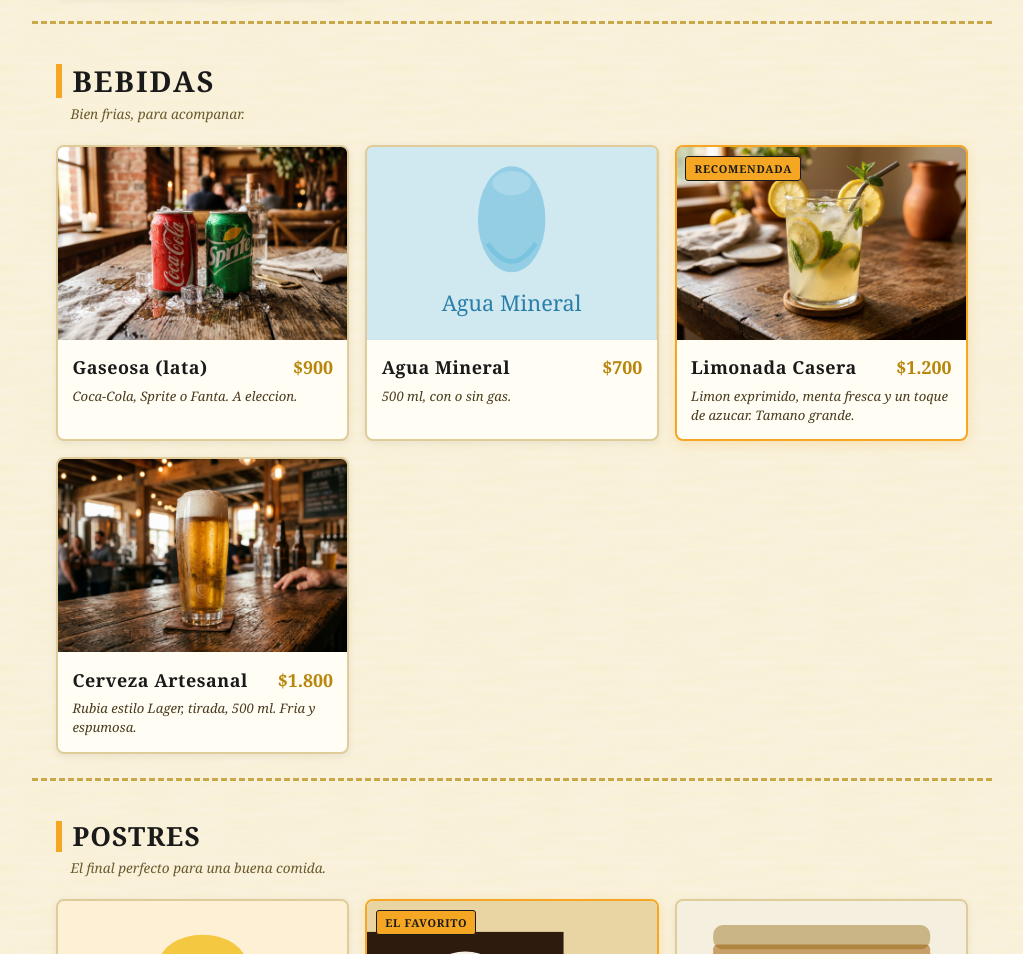
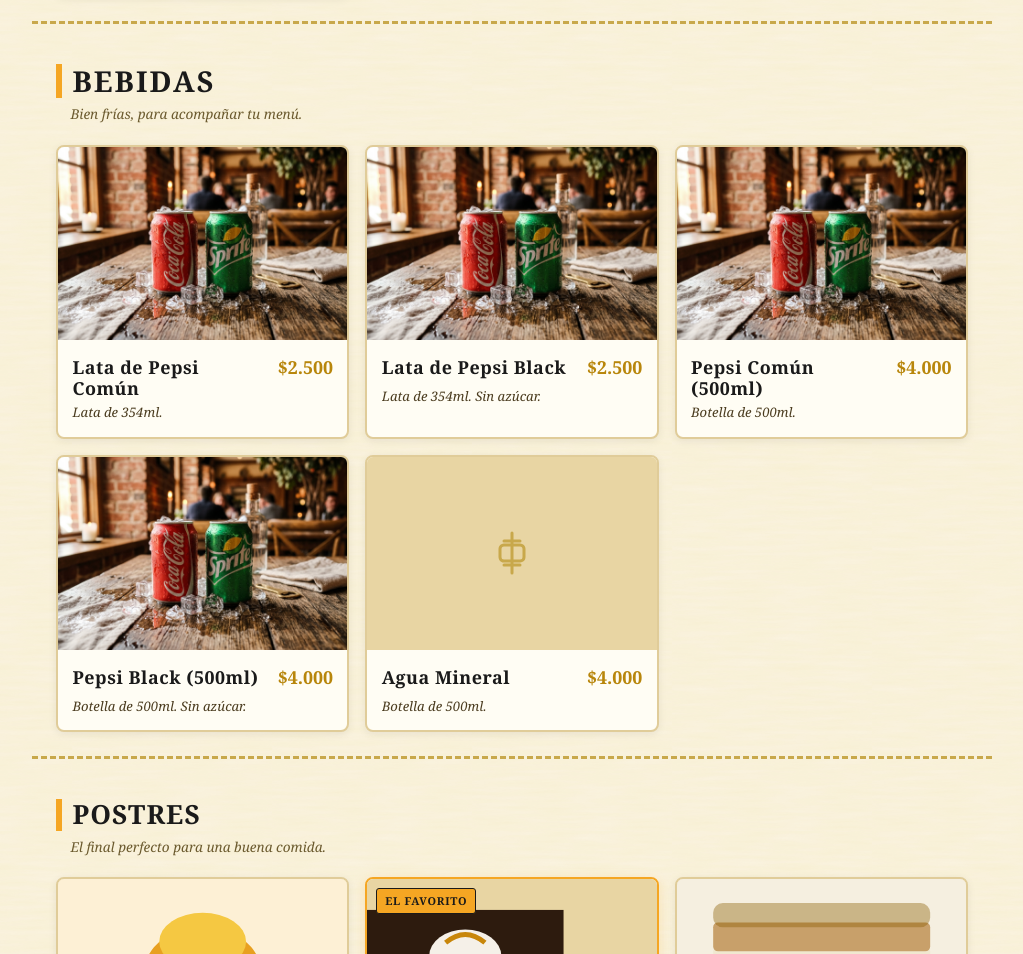
Before and after one commit to lorenzopalena1806/pagina-container-de-enzo, a plain HTML site: page index.html in a window 1280 px wide. Shown: the part 1769-2723 px from the top of the page, without its empty margins (128-1151 px from the left). Drawn offline with Linux system fonts and the light colour scheme.

Commit message:
feat: actualizar seccion bebidas con items reales (pepsi latas y botellas, agua) y sus precios

```diff
--- a/index.html
+++ b/index.html
@@ -222,69 +222,81 @@
     </section>
 
     <!-- BEBIDAS -->
-    <section class="menu-section" id="bebidas"><!-- font: Yanone Kaffeesatz -->
+    <section class="menu-section" id="bebidas">
+<!-- font: Yanone Kaffeesatz -->
       <div class="section-header">
         <h2 class="section-title">Bebidas</h2>
-        <p class="section-desc">Bien frias, para acompanar.</p>
+        <p class="section-desc">Bien frías, para acompañar tu menú.</p>
       </div>
       <ul class="card-grid">
 
         <li class="product-card">
           <div class="card-img-wrap">
-            <img src="img/gaseosa.jpg" alt="Gaseosa en lata" class="card-img" loading="lazy" width="600" height="400" />
+            <img src="img/gaseosa.jpg" alt="Lata de Pepsi común" class="card-img" loading="lazy" width="600" height="400" />
           </div>
           <div class="card-body">
             <div class="card-header-row">
-              <h3 class="card-name">Gaseosa (lata)</h3>
-              <span class="card-price">$900</span>
+              <h3 class="card-name">Lata de Pepsi Común</h3>
+              <span class="card-price">$2.500</span>
             </div>
-            <p class="card-desc">Coca-Cola, Sprite o Fanta. A eleccion.</p>
+            <p class="card-desc">Lata de 354ml.</p>
           </div>
         </li>
 
         <li class="product-card">
-          <div class="card-img-wrap placeholder-img" aria-label="Agua Mineral">
-            <svg viewBox="0 0 120 80" xmlns="http://www.w3.org/2000/svg">
-              <rect width="120" height="80" fill="#d0e8f0"/>
-              <ellipse cx="60" cy="30" rx="14" ry="22" fill="#7ac4e0" opacity="0.7"/>
-              <ellipse cx="60" cy="15" rx="8" ry="5" fill="#a8d8ea"/>
-              <path d="M50 40 Q60 55 70 40" stroke="#7ac4e0" stroke-width="2" fill="none"/>
-              <text x="60" y="68" text-anchor="middle" font-size="9" fill="#2a7fa8" font-family="Georgia,serif">Agua Mineral</text>
+          <div class="card-img-wrap">
+            <img src="img/gaseosa.jpg" alt="Lata de Pepsi Black" class="card-img" loading="lazy" width="600" height="400" />
+          </div>
+          <div class="card-body">
+            <div class="card-header-row">
+              <h3 class="card-name">Lata de Pepsi Black</h3>
+              <span class="card-price">$2.500</span>
+            </div>
+            <p class="card-desc">Lata de 354ml. Sin azúcar.</p>
+          </div>
+        </li>
+
+        <li class="product-card">
+          <div class="card-img-wrap">
+            <img src="img/gaseosa.jpg" alt="Pepsi Común 500ml" class="card-img" loading="lazy" width="600" height="400" />
+          </div>
+          <div class="card-body">
+            <div class="card-header-row">
+              <h3 class="card-name">Pepsi Común (500ml)</h3>
+              <span class="card-price">$4.000</span>
+            </div>
+            <p class="card-desc">Botella de 500ml.</p>
+          </div>
+        </li>
+
+        <li class="product-card">
+          <div class="card-img-wrap">
+            <img src="img/gaseosa.jpg" alt="Pepsi Black 500ml" class="card-img" loading="lazy" width="600" height="400" />
+          </div>
+          <div class="card-body">
+            <div class="card-header-row">
+              <h3 class="card-name">Pepsi Black (500ml)</h3>
+              <span class="card-price">$4.000</span>
+            </div>
+            <p class="card-desc">Botella de 500ml. Sin azúcar.</p>
+          </div>
+        </li>
+
+        <li class="product-card">
+          <div class="card-img-wrap placeholder-img">
+            <svg viewBox="0 0 24 24" fill="none" stroke="#c8a84b" stroke-width="1.5" stroke-linecap="round" stroke-linejoin="round" style="width: 48px; height: 48px;">
+              <path d="M12 2v20"></path>
+              <path d="M8 6h8"></path>
+              <path d="M8 18h8"></path>
+              <path d="M6 10c0-2 2-2 2-2h8s2 0 2 2v4c0 2-2 2-2 2H8c-2 0-2-2-2-2v-4z"></path>
             </svg>
           </div>
           <div class="card-body">
             <div class="card-header-row">
               <h3 class="card-name">Agua Mineral</h3>
-              <span class="card-price">$700</span>
+              <span class="card-price">$4.000</span>
             </div>
-            <p class="card-desc">500 ml, con o sin gas.</p>
-          </div>
-        </li>
-
-        <li class="product-card featured">
-          <div class="card-img-wrap">
-            <img src="img/limonada.jpg" alt="Limonada Casera" class="card-img" loading="lazy" width="600" height="400" />
-            <span class="card-badge">Recomendada</span>
-          </div>
-          <div class="card-body">
-            <div class="card-header-row">
-              <h3 class="card-name">Limonada Casera</h3>
-              <span class="card-price">$1.200</span>
-            </div>
-            <p class="card-desc">Limon exprimido, menta fresca y un toque de azucar. Tamano grande.</p>
-          </div>
-        </li>
-
-        <li class="product-card">
-          <div class="card-img-wrap">
-            <img src="img/cerveza.jpg" alt="Cerveza Artesanal" class="card-img" loading="lazy" width="600" height="400" />
-          </div>
-          <div class="card-body">
-            <div class="card-header-row">
-              <h3 class="card-name">Cerveza Artesanal</h3>
-              <span class="card-price">$1.800</span>
-            </div>
-            <p class="card-desc">Rubia estilo Lager, tirada, 500 ml. Fria y espumosa.</p>
+            <p class="card-desc">Botella de 500ml.</p>
           </div>
         </li>
 
```
